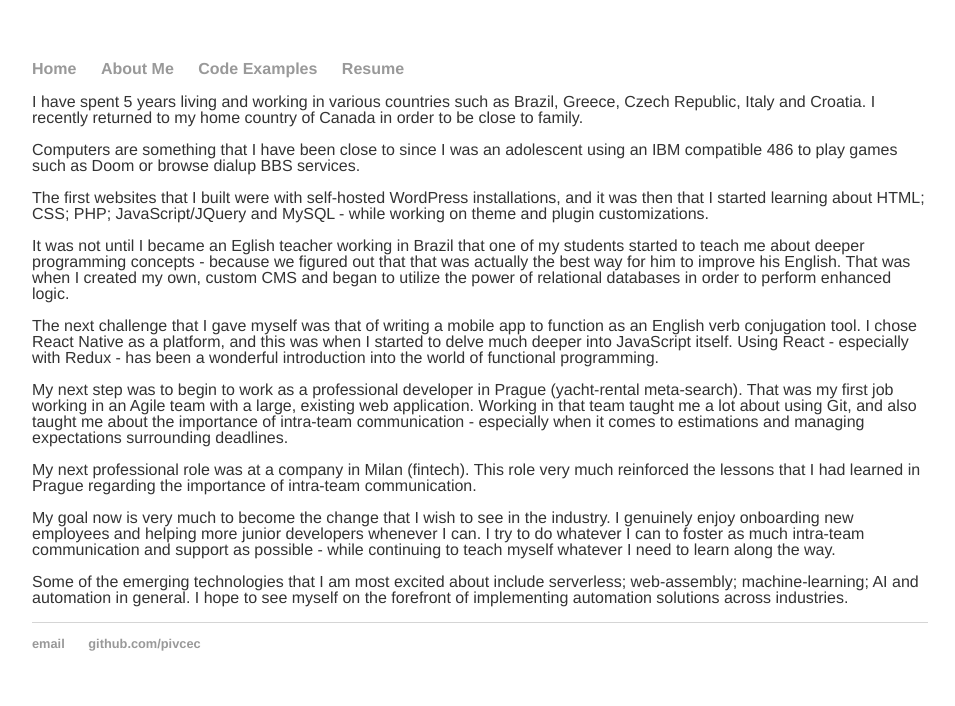
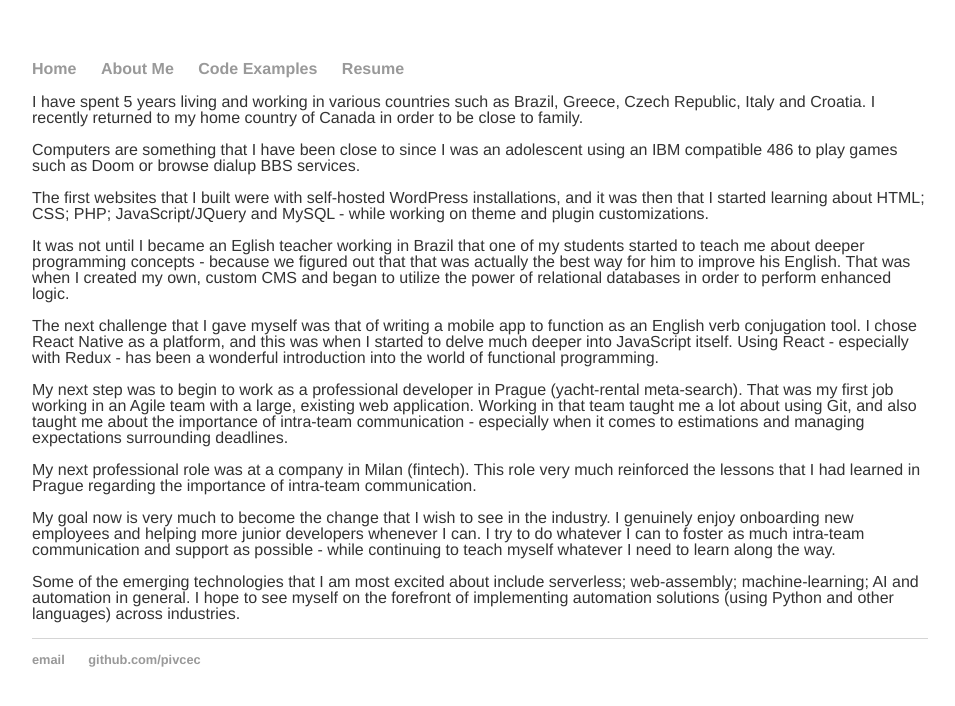
Before and after one commit to pivcec/pivcec.github.io, a Jekyll site: the page built from about/index.html, in a window 1280 px wide. Shown: the top 706 px of the page, without its empty margins (160-1115 px from the left). Built offline with Jekyll 4.4.1, drawn with Linux system fonts in a browser that asks for light colours.

Commit message:
update bio

```diff
--- a/about/index.html
+++ b/about/index.html
@@ -65,5 +65,5 @@ title: Petar Ivcec, Full Stack JavaScript Developer
   Some of the emerging technologies that I am most excited about include
   serverless; web-assembly; machine-learning; AI and automation in general. I
   hope to see myself on the forefront of implementing automation solutions
-  across industries.
+  (using Python and other languages) across industries.
 </p>
```
